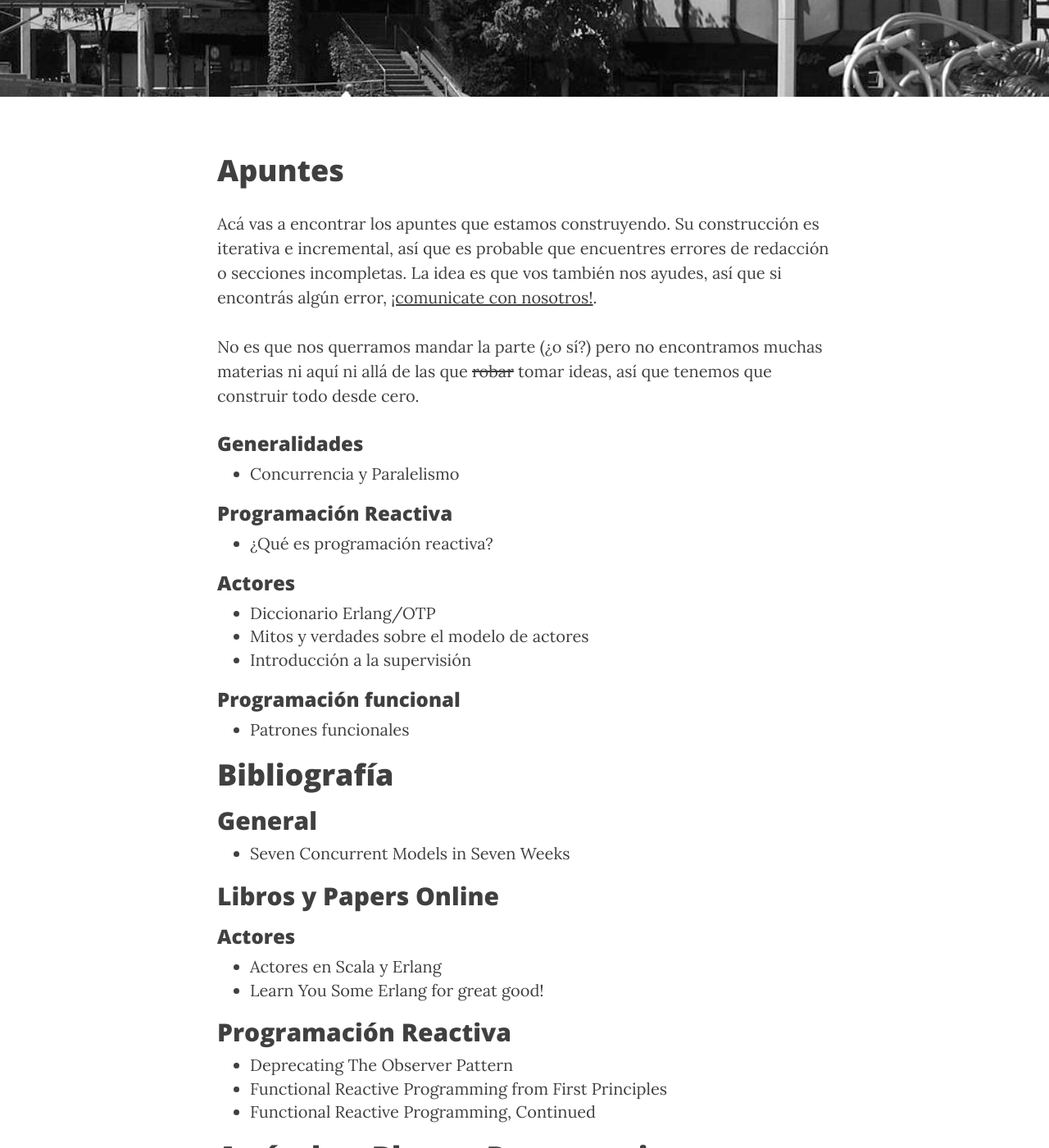
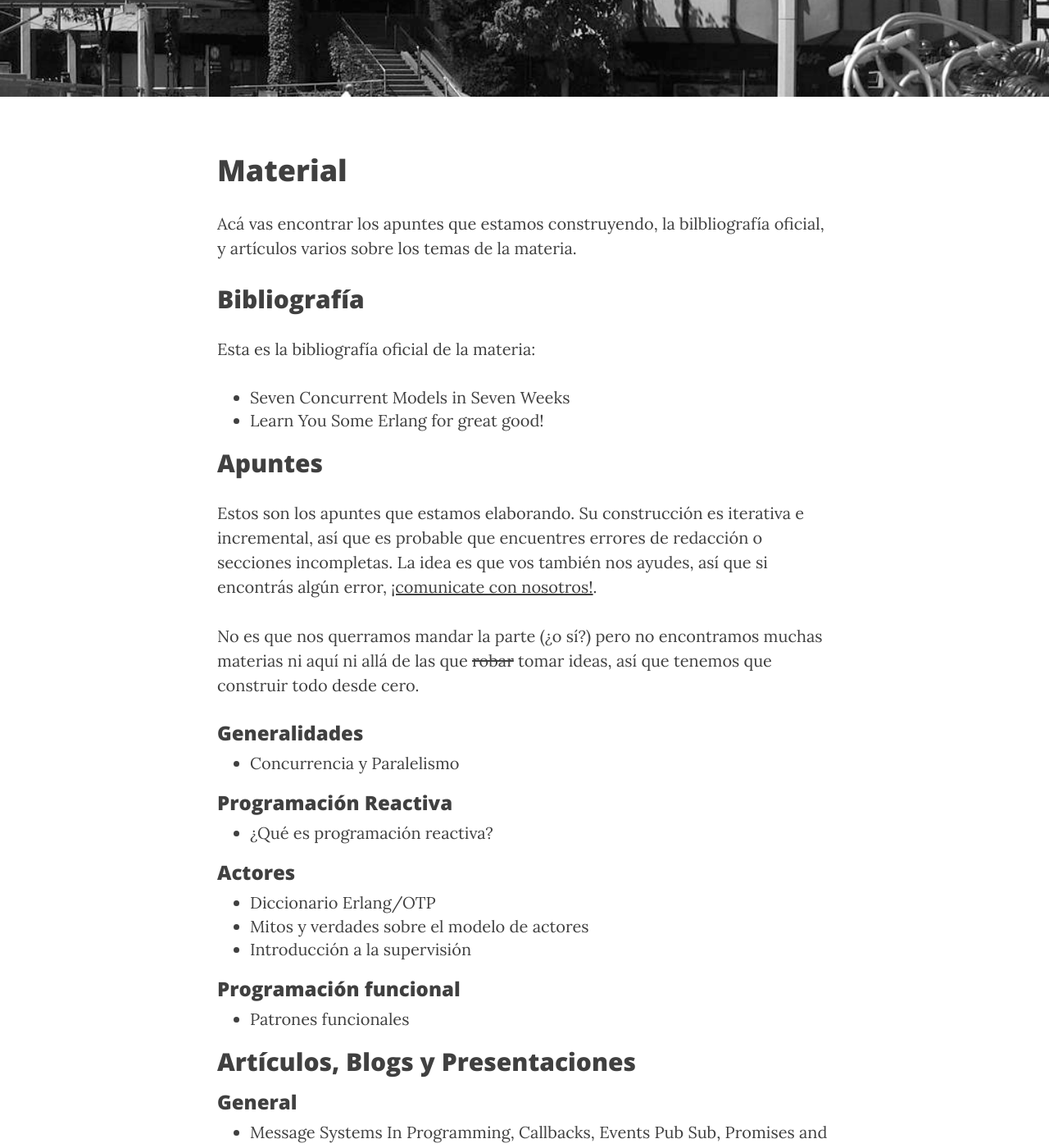
Before and after one commit to arquitecturas-concurrentes/arquitecturas-concurrentes.github.io, a Jekyll site: the page built from material.md, in a window 1280 px wide and 1400 px high, scrolled down 304 px. Shown: the whole window at 82% size. Built offline with Jekyll 4.4.1, drawn with Linux system fonts in a browser that asks for light colours; nearby versions of some CDN libraries; some of the changed text lies outside the part shown.

Commit message:
Reordenando el material

```diff
--- a/material.md
+++ b/material.md
@@ -4,9 +4,21 @@ title: Material
 permalink: /material/
 ---
 
-#Apuntes
+# Material
 
-Acá vas a encontrar los apuntes que estamos construyendo. Su construcción es iterativa e incremental, así que es probable que encuentres errores de redacción o secciones incompletas. La idea es que vos también nos ayudes, así que si encontrás algún error, [¡comunicate con nosotros!](/about).
+Acá vas encontrar los apuntes que estamos construyendo, la bilbliografía oficial, y artículos varios sobre los temas de la materia.
+
+## Bibliografía
+
+Esta es la bibliografía oficial de la materia:
+
+- [Seven Concurrent Models in Seven Weeks](https://pragprog.com/book/pb7con/seven-concurrency-models-in-seven-weeks)
+- [Learn You Some Erlang for great good!](http://learnyousomeerlang.com/)
+
+
+## Apuntes
+
+Estos son los apuntes que estamos elaborando. Su construcción es iterativa e incremental, así que es probable que encuentres errores de redacción o secciones incompletas. La idea es que vos también nos ayudes, así que si encontrás algún error, [¡comunicate con nosotros!](/about).
 
 No es que nos querramos mandar la parte (¿o sí?) pero no encontramos muchas materias ni aquí ni allá de las que <del>robar</del> tomar ideas, así que tenemos que construir todo desde cero.
 
@@ -28,34 +40,15 @@ No es que nos querramos mandar la parte (¿o sí?) pero no encontramos muchas ma
 
 - [Patrones funcionales](https://docs.google.com/document/d/13XFlFnOaOtMq7I_r4xRUqLP-sasnEJA0-zSEh7utMQ0)
 
-#Bibliografía
 
-##General
+## Artículos, Blogs y Presentaciones
 
-- [Seven Concurrent Models in Seven Weeks](https://pragprog.com/book/pb7con/seven-concurrency-models-in-seven-weeks)
-
-##Libros y Papers Online
-
-###Actores
-
-- [Actores en Scala y Erlang](https://savanne.be/articles/concurrency-in-erlang-scala/)
-- [Learn You Some Erlang for great good!](http://learnyousomeerlang.com/)
-
-##Programación Reactiva
-
-- Deprecating The Observer Pattern
-- Functional Reactive Programming from First Principles
-- Functional Reactive Programming, Continued
-
-
-#Artículos, Blogs y Presentaciones
-
-##General
+###General
 
 - [Message Systems In Programming, Callbacks, Events Pub Sub, Promises and Streams](http://jessewarden.com/2014/10/message-systems-in-programming-callbacks-events-pub-sub-promises-and-streams.html)
 - [Concurrencia vs Paralelismo, en Haskell](https://wiki.haskell.org/Parallelism)
 
-##Actores
+###Actores
 
 - Avoiding Single Process Bottlenecks By Using Ets Concurrency
   * [Video](http://vimeo.com/90733229)
```
Also changed, not shown: other parts of material.md (+15 -12 lines).
